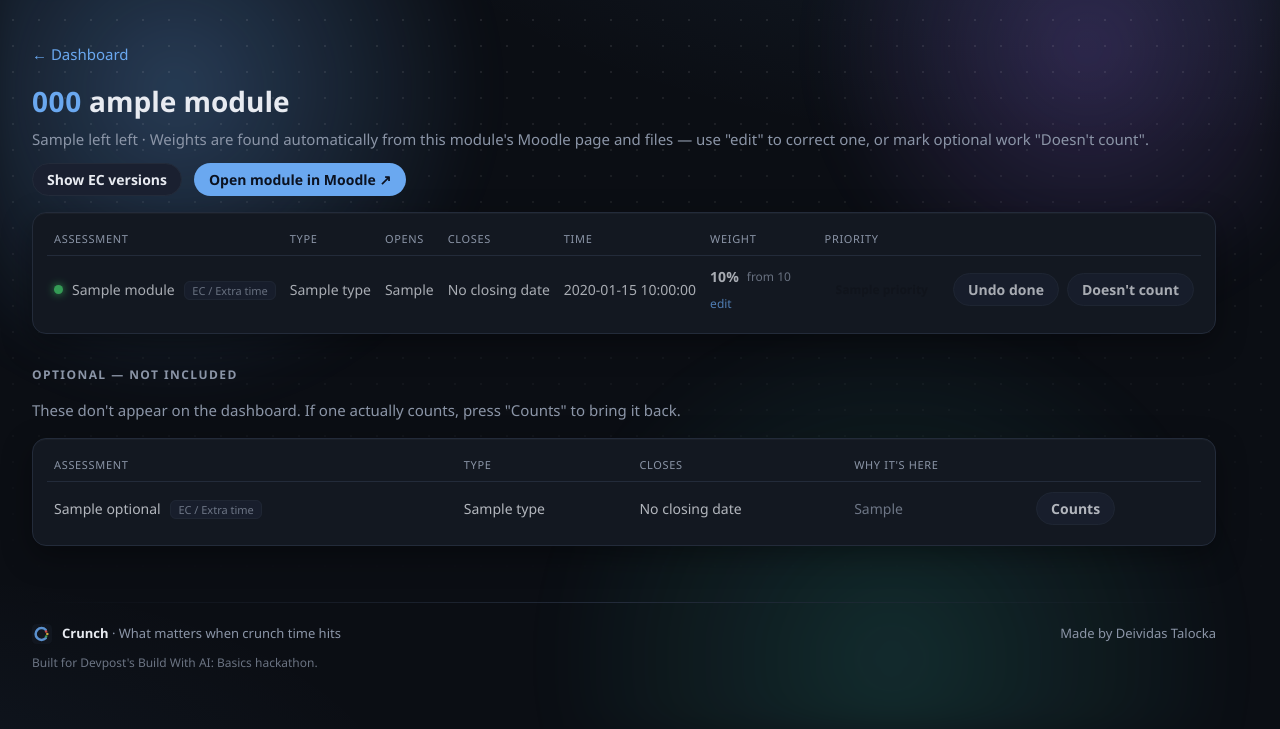
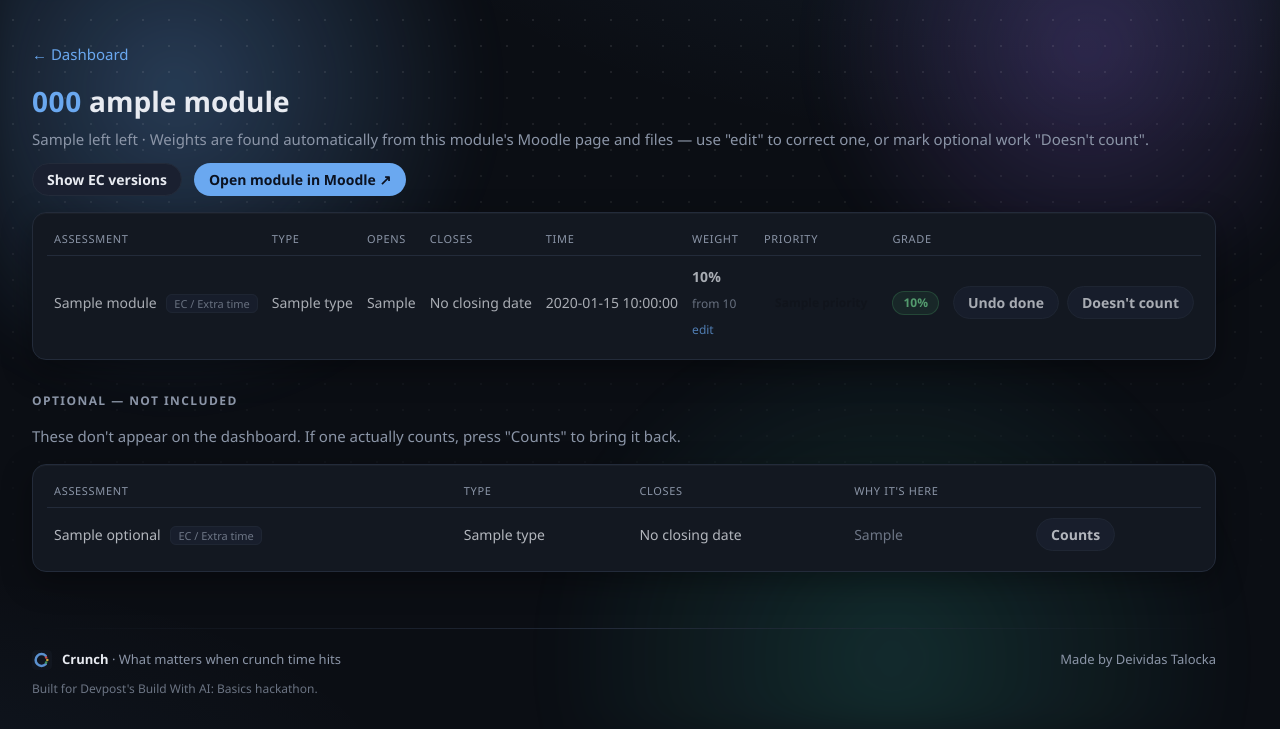
Before and after one commit to deividas-talocka/crunch, a Flask app: template templates/module.html in a window 1280 px wide. Shown: the part 71-800 px from the top of the page. Run offline with Flask 3, Linux system fonts and the light colour scheme; the template is opened without the code that fills it: most values are stand-ins (such as "Sample title", 1, 10 or a date in 2020).

Commit message:
Show grades on module pages
Co-Authored-By: Claude Opus 5.5 <noreply@anthropic.com>

```diff
--- a/static/style.css
+++ b/static/style.css
@@ -339,3 +339,5 @@ main { padding-right: 64px; }
 .band-need.secured { color: var(--low); font-weight: 600; }
 .band-need.out-of-reach { color: #ff7b78; }
 .outlook-note { grid-column: 1 / -1; margin: 0; font-size: 12px; }
+
+.grade-pill { display: inline-block; padding: 2px 10px; border-radius: 999px; font-size: 12px; font-weight: 700; color: #6fd38f; background: rgba(76, 175, 106, .15); border: 1px solid rgba(76, 175, 106, .35); }
--- a/templates/module.html
+++ b/templates/module.html
@@ -14,12 +14,12 @@
 <div class="panel">
   <table>
     <thead>
-      <tr><th>Assessment</th><th>Type</th><th>Opens</th><th>Closes</th><th>Time</th><th>Weight</th><th>Priority</th><th></th></tr>
+      <tr><th>Assessment</th><th>Type</th><th>Opens</th><th>Closes</th><th>Time</th><th>Weight</th><th>Priority</th><th>Grade</th><th></th></tr>
     </thead>
     <tbody>
       {% for r in module["items"] %}
       <tr class="{{ 'ec-row' if r.ec }}">
-        <td>{% if r.status != 'closed' %}<span class="light light-{{ r.status }}" title="{{ 'Open now' if r.status == 'open' else 'Not open yet' }}"></span>{% endif %}<a class="row-link" href="{{ url_for('assessment', assessment_id=r.id) }}">{{ r.name }}</a>{% if r.ec %} <span class="tag-ec">EC / Extra time</span>{% endif %}{% if r.auto %} <span class="tag-ec">{{ 'not on Moodle yet' if r.type in ['Coursework', 'Assessment'] else 'found in your files' }}</span>{% endif %}</td>
+        <td>{% if r.status != 'closed' and not r.completed %}<span class="light light-{{ r.status }}" title="{{ 'Open now' if r.status == 'open' else 'Not open yet' }}"></span>{% endif %}<a class="row-link" href="{{ url_for('assessment', assessment_id=r.id) }}">{{ r.name }}</a>{% if r.ec %} <span class="tag-ec">EC / Extra time</span>{% endif %}{% if r.auto %} <span class="tag-ec">{{ 'not on Moodle yet' if r.type in ['Coursework', 'Assessment'] else 'found in your files' }}</span>{% endif %}</td>
         <td>{{ r.type }}</td>
         <td>{{ r.open_str }}</td>
         <td>
@@ -55,6 +55,11 @@
           {% if r.priority %}<span class="badge badge-{{ r.priority }}">{{ r.priority|capitalize }}</span>
           {% else %}<span class="needs-weight">⚠ Needs weight</span>{% endif %}
         </td>
+        <td>
+          {% if r.grade is not none %}<span class="grade-pill">{{ '%g' % r.grade }}%</span>
+          {% elif r.completed %}<span class="muted">Not released</span>
+          {% else %}<span class="muted">—</span>{% endif %}
+        </td>
         <td><div class="actions">
           {% if r.moodle_completed %}
           <span class="done-label">✓ Done on Moodle</span>
@@ -70,7 +75,7 @@
         </div></td>
       </tr>
       {% else %}
-      <tr><td colspan="8" class="muted">No assessments in this module.</td></tr>
+      <tr><td colspan="9" class="muted">No assessments in this module.</td></tr>
       {% endfor %}
     </tbody>
   </table>
```
Also changed, not shown: devpost/checklist.md (+1 -0 lines), tests/test_pages.py (+1 -0 lines).
